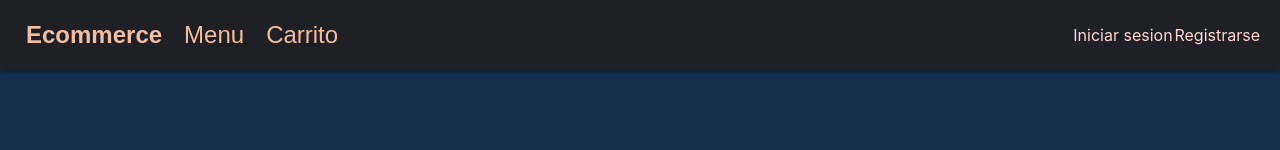
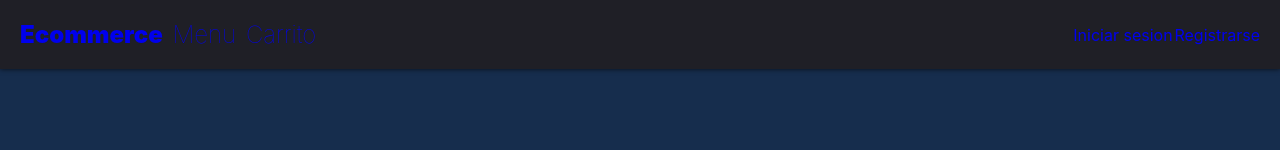
Before and after one commit to francogarcia02/React-Ecommerce, a React (Create React App) app: page / in a window 1280 px wide. Shown: the top 150 px of the page. Built offline with nearby package versions, Linux system fonts and the light colour scheme.

Commit message:
Correccion de rutas

```diff
--- a/package.json
+++ b/package.json
@@ -9,6 +9,7 @@
     "bootstrap": "^5.3.2",
     "react": "^18.2.0",
     "react-dom": "^18.2.0",
+    "react-router-dom": "^6.17.0",
     "react-scripts": "5.0.1",
     "web-vitals": "^2.1.4"
   },
--- a/src/App.jsx
+++ b/src/App.jsx
@@ -1,14 +1,23 @@
 import './App.css';
-import Navbar from './components/Navbar/Navbar'
-import Footer from './components/Footer/Footer'
+import Navbar from './components/Navbar/Navbar';
+import Landing from './components/Landing/Landing';
+import DataContent from './components/DataContent/DataContent';
+import Cart from './components/Cart/Cart';
+import Footer from './components/Footer/Footer';
+import { BrowserRouter, Route, Routes } from 'react-router-dom';
 
 function App() {
   return (
     <div>
-        <div>
-            <Navbar></Navbar>
-        </div>
-      <Footer></Footer>
+        <BrowserRouter>
+            <Navbar/>
+            <Routes>
+                <Route path='/' element={<Landing/>}/>
+                <Route path='/menu' element={<DataContent/>}/>
+                <Route path='/carrito' element={<Cart/>}/>
+            </Routes>
+            <Footer></Footer>
+        </BrowserRouter>
     </div>
   );
 };
--- a/src/components/Navbar/Navbar.css
+++ b/src/components/Navbar/Navbar.css
@@ -49,7 +49,7 @@ a{
 }
 
 a:visited{
-  color: #FFD6D2;
+  color: #F2BEA0;
 }
 
 button{
--- a/src/components/Navbar/Navbar.jsx
+++ b/src/components/Navbar/Navbar.jsx
@@ -1,61 +1,19 @@
 import './Navbar.css';
-import { useState } from 'react';
-import Cart from '../Cart/Cart'
-import DataContent from '../DataContent/DataContent'
-import Landing from '../Landing/Landing'
-
+import { Link } from 'react-router-dom'
 
 const Navbar = () => {
-
-    const [landingOn, setlandingOn] = useState(true);
-    const [menuOn, setmenuOn] = useState(false);
-    const [cartOn, setcartOn] = useState(false);
-
-    const [claseMenu, setclaseMenu] = useState("Navbar__item");
-
-    const abrirMenu = () =>{
-        setlandingOn(false)
-        setcartOn(false)
-        setmenuOn(true)
-        setclaseMenu("Navbar__item-use")
-    }
-
-    const abrirCarrito = () =>{
-        setlandingOn(false)
-        setmenuOn(false)
-        setcartOn(true)
-        setclaseMenu("Navbar__item")
-    }
-
-    const abrirLanding = () =>{
-        setmenuOn(false)
-        setcartOn(false)
-        setlandingOn(true)
-        setclaseMenu("Navbar__item")
-    }
 
     return(
         <div>
             <header className="stopper">
                 <nav className="Navbar">
-                    <button onClick={abrirLanding} className="Navbar__landing" >Ecommerce</button>
-                    <button onClick={abrirMenu} className={claseMenu} >Menu</button>
-                    <button onClick={abrirCarrito} className="Navbar__item" >Carrito</button>
-                    <a className="Navbar__obj Navbar__obj_login" href="" >Iniciar sesion</a>
-                    <a className="Navbar__obj Navbar__obj_register" href="" >Registrarse</a>
+                    <Link to="/" className="Navbar__landing" >Ecommerce</Link>
+                    <Link to="/menu" className="Navbar__item" >Menu</Link>
+                    <Link to="/carrito" className="Navbar__item" >Carrito</Link>
+                    <Link className="Navbar__obj Navbar__obj_login" href="" >Iniciar sesion</Link>
+                    <Link className="Navbar__obj Navbar__obj_register" href="" >Registrarse</Link>
                 </nav>
             </header>
-            <main>
-                {menuOn === true &&
-                    <DataContent></DataContent>
-                }
-                {landingOn === true &&
-                    <Landing></Landing>
-                }
-                {cartOn === true &&
-                    <Cart></Cart>
-                }
-            </main>
         </div>
     );
 };
--- a/src/components/dataContent/DataContent.jsx
+++ b/src/components/dataContent/DataContent.jsx
@@ -21,7 +21,6 @@ const DataContent = () => {
         <div className="contMenu">
             <h1 className="menu__title">Productos</h1>
             {productos.length > 0 && productos.map(prod => (
-                console.log(prod.img),
                 <div className="card">
                     <img className="card__img" src={process.env.PUBLIC_URL + prod.img} alt={prod.name}/>
                     <div className="card__content">
```
Also changed, not shown: 1 other file (tests, documents, lock files or other folders).
